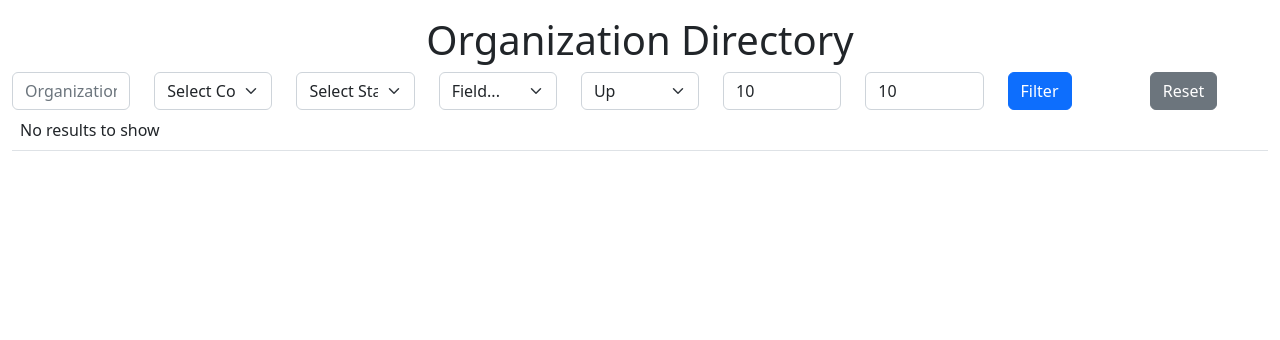
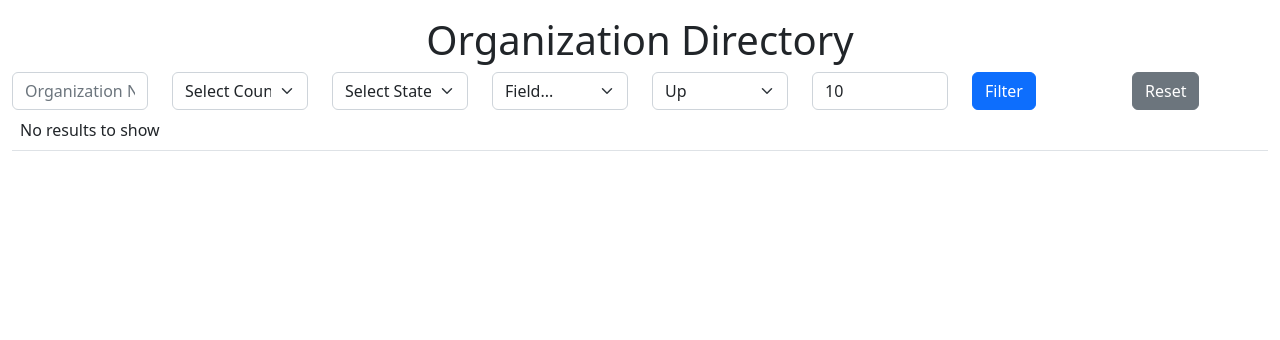
Before and after one commit to hrithikka/hg345-IS601-007, a Flask app: page /organization/search in a window 1280 px wide. Shown: the part 114-454 px from the top of the page. Run offline with Flask 3, Linux system fonts and the light colour scheme; data that the repository does not hold is empty.

Commit message:
miscellaneous

```diff
--- a/MP3/templates/list_organizations.html
+++ b/MP3/templates/list_organizations.html
@@ -36,12 +36,6 @@
 
             </div>
 
-            <div class="col">
-                <label class="visually-hidden"
-                    for="limit">Limit</label>
-                    <input type="number" name="limit" class="form-control" id="limit"  value="{{ request.args.get('limit',10) }}">
-
-            </div>
 
             <div class="col">
                 <input type="submit" class="btn btn-primary" value="Filter" />
```
